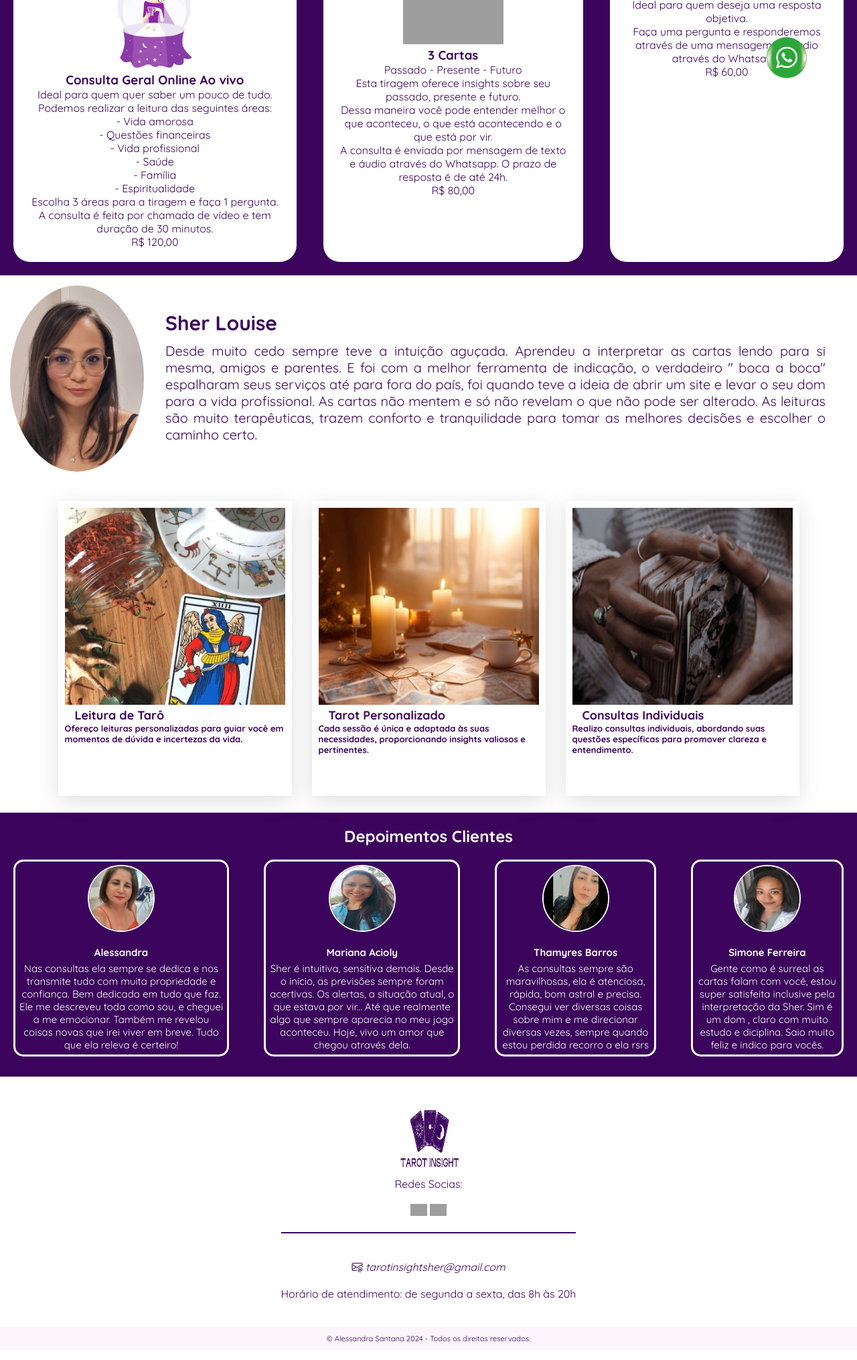
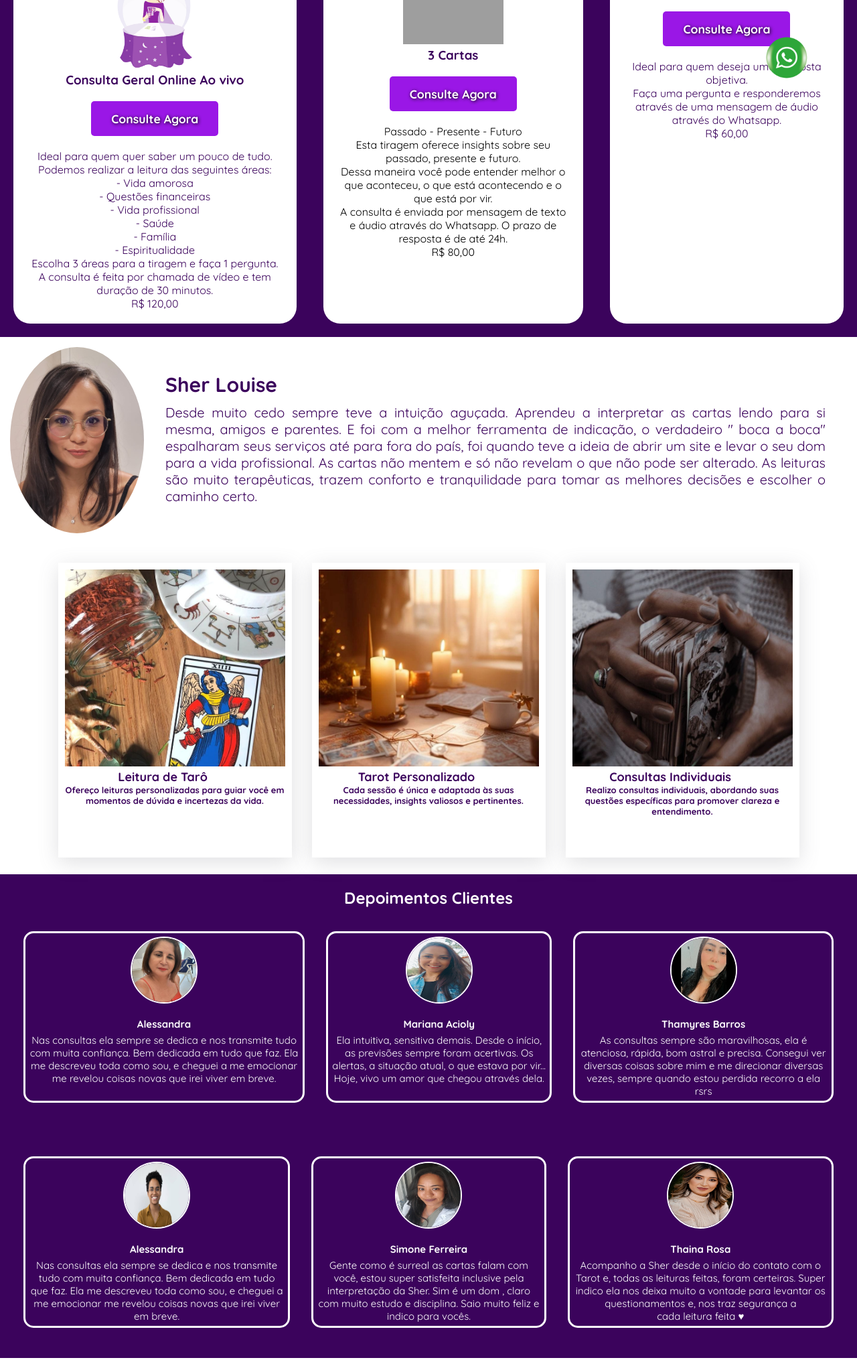
Before and after one commit to AlessandraSantanna/TarotInsightSher, a plain HTML site: page index.html in a window 1280 px wide. Shown: the part 669-2699 px from the top of the page at 67% size. Drawn offline with nearby package versions, Linux system fonts and the light colour scheme; grey boxes are pictures that could not be loaded.

Commit message:
botões de cosulta

```diff
--- a/cartas.js
+++ b/cartas.js
@@ -9,7 +9,7 @@ function showMessage3() {
     document.getElementById("message").innerHTML = "<span style='color:red;'>A Lua </span> <br> Traz um contato mais intimo com suas emoções e intuição, quanto um momento de incertezas e dúvidas. Com este arcano_ tenha cuidado para não se deixar levar por paranóias e para não se perder dentro das próprias deduções, ok? No amor, você pode acabar nutrindo alguma Ilusão. Seja mais realista. As coisas não estão tão profundas quanto você está vendo.";
 }
 function showMessage4() {
-    document.getElementById("message").innerHTML = "<span style='color:red;'>O mundo  </span> <br> Nos sentiremos alcançando um ciclo completo em nossas vidas, celebrando conquistas e nos preparando para novos começos. Uma etapa se fecha para outra se abrir - e isso soará perfeitamente natural para você. No amor, é favorável para encontros românticos.  No lado profissional, projetos estão sendo concluídos e novos convites podem ser esperados. Abra os olhos para oportunidades além da sua bolha, ok?";
+    document.getElementById("message").innerHTML = "<span style='color:red;'>O Mundo  </span> <br> Nos sentiremos alcançando um ciclo completo em nossas vidas, celebrando conquistas e nos preparando para novos começos. Uma etapa se fecha para outra se abrir - e isso soará perfeitamente natural para você. No amor, é favorável para encontros românticos.  No lado profissional, projetos estão sendo concluídos e novos convites podem ser esperados. Abra os olhos para oportunidades além da sua bolha, ok?";
 }
 function showMessage5() {
     document.getElementById("message").innerHTML = "<span style='color:red;'>Os Enamorados </span> <br>Espere por um dia passional e repleto de dúvidas ao mesmo tempo, no qual você sentirá que precisa fazer uma escolha importante. Siga o seu coração e a sua No amor, é favorável para encontros e trocas afetuosas. No trabalho, parcerias podem se fortalecer e você se sentirá mais criativa e artista para cumprir suas funções. Apesar das dúvidas, essa carta traz a visão de um mundo  mais otimista.";
@@ -26,11 +26,11 @@ function showMessage8() {
     document.getElementById("message").innerHTML = "<span style='color:red;'>A Força  </span> <br> o dia pede Foco, disciplina e a capacidade de superar impulsos,desejos e vontades que podem nos sabotar ou nos levar ao auto-boicote. A Força nos mostra que o foco é a nossa melhor escolha quando temos objetivos a atingir.Com essa carta, vamos identificar o que nos tira do nosso eixo e exercer um domínio consciente sobre isto! Aquela carta que significa fazer realmente Força mas por fora estar plena!";
 }
 function showMessage9() {
-    document.getElementById("message").innerHTML = "<span style='color:red;'>O Diabo </span> <br>Precisamos tomar cuidado com o quanto desejamos algo para não cairmos em armadilhas do ego e para não nos deixarmos cair em obsessão por algo. Reflita sobre o motivo e o quanto você deseja o objeto dos seus sonhos (seja esse sonho um relacionamento, um trabalho, um bem material), ok? No amor, cuidado com ciúmes e brigas desnecessárias. No profissional, você pode entrar em uma competitividade enorme em relação a outros profissionais.";
+    document.getElementById("message").innerHTML = "<span style='color:red;'>O Eremita </span> <br>Podemos esperar uma atmosfera mais lenta, tranquila e introspectiva.Com esse arcano, é possível que você alcance pequenos objetivos por meio de pensamento paciente, estratégico e sem pressa. A mensagem dessa carta é que, devagar, se vai longe. Embora traga um convite à introspecção, aos estudos e aos processos terapêuticos.O Eremita está em paz com a vida. Ele é o pai do tempo e da paciência, pedindo alinhamento com o fluxo natural da vida.";
 }
 
 function showMessage10() {
-    document.getElementById("message").innerHTML = "<span style='color:red;'>O Julgamento </span> <br> faz com que planos de hoje saiam bem diferentes do planejado! Essa carta geralmente traz mudanças significativas naquilo que achávamos que podíamos controlar. O conselho é um só: se abra e dance conforme a música! No amor, você pode receber mensagens e informações que não estava esperando - isso pode ter grande impacto no que você pode esperar daqui pra frente. No profissional, propostas e funções inesperadas também podem surgir. O gostoso dessa carta é nos lembrar de que tudo pode ser surpreendente, que imprevistos não são o fim do mundo e que há sempre um jeito novo de ver a  ida!";
+    document.getElementById("message").innerHTML = "<span style='color:red;'>O Imperador </span> <br> Prepare-se para um momento de autoafirmação, imposição de limites e liderança. Ele pede que você assuma as rédeas da sua vida e não dependa de terceiros para tomar decisões ou resolver problemas. Será importante usar seu espírito de liderança e autoridade. Você também pode precisar delegar melhor suas tarefas e as que cabem aos outros. Cuidado apenas com o autoritarismo.Se você lidera ou tem pessoas sob sua responsabilidade, evite pesar a mão ao exercer seu papel de liderança.";
 }
 function showMessage11() {
     document.getElementById("message").innerHTML = "<span style='color:red;'>A Lua </span> <br> Traz um contato mais intimo com suas emoções e intuição, quanto um momento de incertezas e dúvidas. Com este arcano_ tenha cuidado para não se deixar levar por paranóias e para não se perder dentro das próprias deduções, ok? No amor, você pode acabar nutrindo alguma Ilusão. Seja mais realista. As coisas não estão tão profundas quanto você está vendo.";
--- a/index.html
+++ b/index.html
@@ -119,7 +119,7 @@
                         <img src="./imagens/logoroxa.png" alt="Front Card 3">
                     </div>
                     <div class="card-back">
-                        <img src="./imagens/carta3.jpg" alt="Back Card 3">
+                        <img src="./imagens/Erenita.jpg" alt="Back Card 3">
                     </div>
                 </div>
                 <div class="card" onclick="showMessage10()">
@@ -127,7 +127,7 @@
                         <img src="./imagens/logoroxa.png" alt="Front Card 1">
                     </div>
                     <div class="card-back">
-                        <img src="./imagens/carta1.jpg" alt="Back Card 1">
+                        <img src="./imagens/imperador.jpg" alt="Back Card 1">
                     </div>
                 </div>
 
@@ -174,6 +174,9 @@
             <div class="atuacao-box">
                 <img src="imagens/mesa.png"  alt="logo inicio" width="300px">
                 <h3>Consulta Geral Online Ao vivo</h3>
+
+                <a rel="noopener"  href="https://api.whatsapp.com/send?phone=+552197668-5155&text=Olá Sher-Tarot Insight, Gostaria de agendar uma Consulta Geral Online Ao vivo"
+        target="_blank"> <button class="zap-button">Consulte Agora</button></a>
                 <p> Ideal para quem quer saber um pouco de tudo. Podemos realizar a leitura das seguintes áreas: <br>
                     - Vida amorosa<br>
                     - Questões financeiras <br>
@@ -185,15 +188,19 @@
                     Escolha 3 áreas para a tiragem e faça 1 pergunta.
                     A consulta é feita por chamada de vídeo e tem duração de 30 minutos.
                    <br> R$ 120,00</p>
+
+
                    <!--<div class="informacoes">
-                    <h1>Eu quero</h1>-->
+                    <h1></h1>-->
+                     </div>
 
             </div>
             <div class="atuacao-box">
                 <img src="imagens/cartas.png" alt="logo inicio" width="300px">
                 <h3> 3 Cartas</h3>
-                <p>
-                    Passado - Presente - Futuro<br>
+                <a rel="noopener"  href="https://api.whatsapp.com/send?phone=+552197668-5155&text=Olá Sher-Tarot Insight, Gostaria de agendar 3 Cartas"
+        target="_blank"> <button class="zap-button">Consulte Agora</button></a>
+                <p></p>Passado - Presente - Futuro<br>
                     Esta tiragem oferece insights sobre seu passado, presente e futuro.<br> Dessa maneira você pode entender melhor o que aconteceu, o que está acontecendo e o que está por vir.
                     <br> A consulta é enviada por mensagem de texto e áudio através do Whatsapp. O prazo de resposta é de até 24h.
                     <br>R$ 80,00<br></p>
@@ -204,10 +211,13 @@
             <div class="atuacao-box">
                     <img src="imagens/lampada.png" alt="logo inicio" width="300px">
                     <h3> PERGUNTA ÚNICA </h3>
-                    <p>
-                        Ideal para quem deseja uma resposta objetiva.<br>
+                    <a rel="noopener"  href="https://api.whatsapp.com/send?phone=+552197668-5155&text=Olá Sher-Tarot Insight, Gostaria de agendar uma PERGUNTA ÚNICA"
+                    target="_blank"> <button class="zap-button">Consulte Agora</button></a>
+
+                    <p>Ideal para quem deseja uma resposta objetiva.<br>
                         Faça uma pergunta e responderemos através de uma mensagem de áudio através do Whatsapp.
                         <br> R$ 60,00</p>
+
                             <!--<div class="informacoes">
                     <h1>Eu quero</h1>-->
             </div>
@@ -250,7 +260,7 @@
                 <img src="./imagens/velas.jpeg" alt="">
                 <h4>Tarot Personalizado</h4>
                 <p>Cada sessão é única e adaptada às suas necessidades,
-                    proporcionando insights valiosos e pertinentes.</p>
+                    insights valiosos e pertinentes.</p>
             </li>
             <li class="card-list">
                 <img src="./imagens/cartanamao.jpg" alt="">
@@ -265,13 +275,18 @@
 <section class="review" id="review">
     <div class="title">
     <h2 class="title"> Depoimentos  Clientes </h2>
-    <div>
-    <div class="box-container">
+
+        <div class="box-container">
         <div class="box">
 
             <img src="./imagens/alessandra.jpg" alt="foto-cliente" class="user">
             <h3> Alessandra</h3>
-            <p> Nas consultas ela sempre se dedica e nos transmite tudo com muita propriedade e confiança. Bem dedicada  em tudo que faz. Ele me descreveu toda como sou, e cheguei a me emocionar. Também me revelou coisas novas que irei viver em breve. Tudo que ela releva é certeiro!</p>
+            <p> Nas consultas ela sempre se dedica e nos transmite
+                tudo com muita confiança.
+                 Bem dedicada  em tudo que faz.
+                 Ela me descreveu toda como sou,
+                 e cheguei a me emocionar me revelou coisas novas
+                  que irei viver em breve. </p>
 
 
 
@@ -281,11 +296,10 @@
 
             <img src="./imagens/mariana.jpg" alt="foto-cliente" class="user">
             <h3> Mariana Acioly</h3>
-            <p> Sher é intuitiva, sensitiva demais.
+            <p> Ela intuitiva, sensitiva demais.
                 Desde o início, as previsões sempre foram acertivas.
                 Os alertas, a situação atual, o que estava por vir...
-                 Até que realmente algo que sempre aparecia no meu jogo
-                  aconteceu. Hoje, vivo um amor que chegou através dela.
+                  Hoje, vivo um amor que chegou através dela.
                  </p>
 
 
@@ -302,20 +316,53 @@
 
 
         </div>
+    </div>
+</section>
+<section class="review" id="review">
+    <div class="title">
+
+
+        <div class="box-container">
+        <div class="box">
+
+            <img src="./imagens/modelo.jpg" alt="foto-cliente" class="user">
+            <h3> Alessandra</h3>
+            <p> Nas consultas ela sempre se dedica e nos transmite
+                 tudo com muita confiança.
+                  Bem dedicada  em tudo que faz.
+                  Ela me descreveu toda como sou,
+                  e cheguei a me emocionar me revelou coisas novas
+                   que irei viver em breve. </p>
+
+
+
+        </div>
 
         <div class="box">
 
             <img src="./imagens/simone.jpeg" alt="foto-cliente" class="user">
             <h3> Simone Ferreira</h3>
-            <p> Gente como é surreal as cartas falam com você,  estou super
-                 satisfeita inclusive pela interpretação da Sher. Sim é um dom ,
-                 claro  com muito estudo e diciplina. Saio muito feliz e indico para vocês.</p>
+            <p> Gente como é surreal as cartas falam com você,
+                estou super satisfeita inclusive pela interpretação da Sher.
+                 Sim é um dom ,  claro com muito estudo e disciplina.
+                 Saio muito feliz e indico para vocês.
+                 </p>
 
 
         </div>
 
+        <div class="box">
 
+            <img src="./imagens/Thaina.jpg" alt="foto-cliente" class="user">
+            <h3> Thaina Rosa</h3>
+            <p> Acompanho a Sher desde o início do contato com o Tarot e,  todas as leituras feitas,  foram certeiras.
+                Super indico ela  nos deixa muito a vontade para levantar os questionamentos e, nos traz segurança a cada leitura feita ♥</p>
+
+
+        </div>
+    </div>
 </section>
+
 
 <footer>
 
@@ -328,21 +375,26 @@
                 </div><!--logo-footer-->
                         <div class="btn-social">
                             <p>Redes Socias:</p>
-                            <img src="https://img.icons8.com/ios-filled/3b035c/50/instagram-new--v2.png" alt="instagram-new--v2" />
-                            <img  src="https://img.icons8.com/ios-filled/3b035c/50/twitch.png" alt="twitch"/>
+                            <a rel="noopener"  href="https://www.instagram.com/tarotinsightsher?igsh=MW44YW4wZ3gwZW1kcQ%3D%3D"
+                            target="_blank">  <img src="https://img.icons8.com/ios-filled/3b035c/50/instagram-new--v2.png" alt="instagram-new--v2" />
+                            <a rel="noopener"  href="https://www.twitch.tv/sherLouise"
+                            target="_blank">  <img  src="https://img.icons8.com/ios-filled/3b035c/50/twitch.png" alt="twitch"/>
+
+
                         </div><!--btn-social-->
                 </div><!--line-footer-->
 
          <div class="line-footer borda"> </div>
         <div class="btn-social">
-            <p><i class="bi bi-envelope-at">
-            <a href="mailto:shertarot@gmail.com">tarotinsightsher@gmail.com</a></p></i>
+            <p><i class="bi bi-envelope-at">tarotinsightsher@gmail.com</a></p></i>
+            <a rel="noopener"href="https://api.whatsapp.com/send?phone=+552197668-5155&text=Olá Sher-Tarot Insight, Gostaria de agendar uma consulta">
+            <p><i class="bi bi-telephone">    2197668-5155  </i></a></p>
             <p>Horário de atendimento: de segunda a sexta, das 8h às 20h</p>
       </div>
             <!--interface---->
     </div>
         <a rel="noopener"
-        href="https://api.whatsapp.com/send?phone=+552197668-5155&text=Olá Sher-Tarot Insight, Gostaria de agendar uma consulta?"
+        href="https://api.whatsapp.com/send?phone=+552197668-5155&text=Olá Sher-Tarot Insight, Gostaria de agendar uma consulta"
         target="_blank"><img class="whatsapp" src="./imagens/whatsapp.png" alt="logo-whatsapp"></a>
 
 
--- a/style.css
+++ b/style.css
@@ -232,12 +232,31 @@ body{
 
 .atuacao-box h3{
     color: #3b035c;
+    margin-bottom: 20px;
 }
 
 .atuacao-box p{
     color: #3b035c;
+
+    margin-top: 20px;
+}
+.zap-button {
+    padding: 15px 30px;
+    font-size: clamp(0.9rem, 1.5vw, 1.1rem);
+    color: #ffffff;
+    font-weight: 900;
+    text-shadow: 1px 1px 5px black;
+    background-color:#9a17e6;
+    border: none;
+    cursor: pointer;
+    border-radius: 5px;
+    transition: background-color 0.3s ease;
+
 }
 
+.zap-button:hover {
+    background-color: #3b035c;
+}
 
 /*Seção depoimentos*/
    .review  {
@@ -259,6 +278,7 @@ body{
     display:flex;
     gap: 2rem;
     flex-direction: row;
+    padding: 2%;
 }
 
 .box-container .box:hover {
@@ -278,10 +298,12 @@ height: 10rem;
 
 .box{
     border:3px solid #fff;
+    align-items: center;
+    border-radius: 15px;
     text-align: center;
-    border-radius: 15px;
-    cursor: pointer;
-    margin:10px;
+    justify-content: center;
+
+
 }
 
 .review .box p {
@@ -345,6 +367,7 @@ footer .line-footer p a{
     text-align: center;
    margin-bottom:20px;
    color:#3b035c;
+   font-weight: bolder;
 }
 
 .btn-social a{
@@ -433,6 +456,7 @@ footer .line-footer p a{
     box-shadow: rgba(100, 100, 111, 0.2) 0px 7px 29px 0px;
     transition: 0.3s ease-in-out;
     padding: 10px;
+    text-align: center;
 
 }
 
```
Also changed, not shown: imagens/Erenita.jpg (added), imagens/Thaina.jpg (added), imagens/cartafrente.jpg (deleted), imagens/cartafrente1.jpg (deleted), imagens/imperador.jpg (added), imagens/logoSher.png (deleted), imagens/logobege2.jpeg (deleted), imagens/logobege2.jpg (deleted), imagens/logopreto.jpeg (deleted), imagens/logoroxa1.png (deleted), imagens/logoverm.jpeg (deleted), imagens/modelo.jpg (added).
